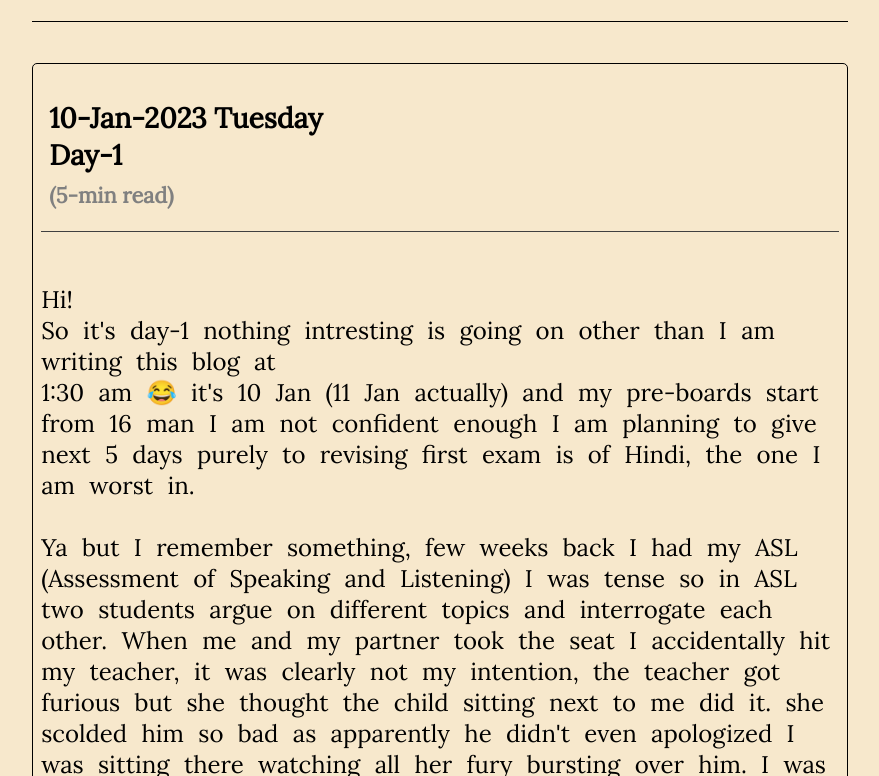
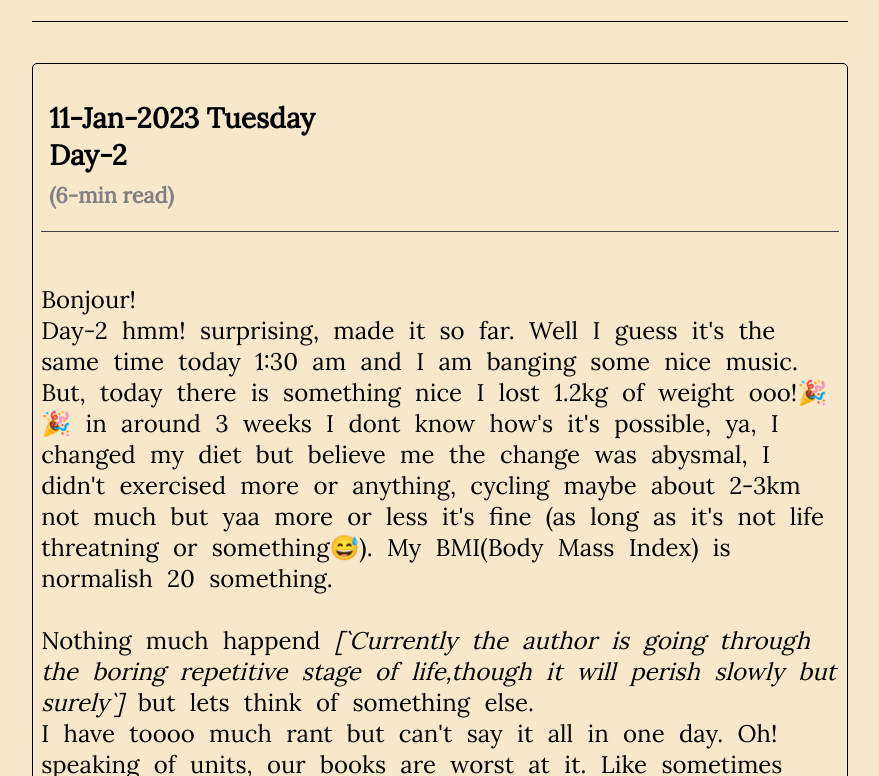
Before and after one commit to Aadit-Garg/stoopid-ideas, a plain HTML site: page index.html in a window 1280 px wide. Shown: the part 864-1640 px from the top of the page, without its empty margins (200-1079 px from the left). Drawn offline with Linux system fonts and the light colour scheme.

Commit message:
Day-2
it's surprising to believe made it so far thinking of deleting it though

```diff
--- a/index.html
+++ b/index.html
@@ -19,7 +19,7 @@
     <h1 class="wlcm">Welcome</h1>
     <div class="context">
         <div>
-            <p>So! I am <em class="brackets"><a href="http://">Aadit</a></em>, I am creating this blog/diary site for
+            <p>So! i am <em class="brackets"><a href="http://">Aadit</a></em>, I am creating this blog/diary site for
                 fun and to
                 face my
                 public anxiety
@@ -43,6 +43,41 @@
         </div>
     </div>
     <div class="card blog">
+        <h3>11-Jan-2023 Tuesday <br>
+            Day-2 <br>
+            <span class="time">(6-min read)</span>
+        </h3>
+        <p>
+            Bonjour!<br>
+            Day-2 hmm! surprising, made it so far. Well I guess it's the same time today 1:30 am
+            and I am banging some nice music. But, today there is something nice I lost 1.2kg
+            of weight ooo!🎉🎉 in around 3 weeks I dont know how's it's possible, ya, I changed
+            my diet but believe me the change was abysmal, I didn't exercised more or anything,
+            cycling maybe about 2-3km not much but yaa more or less it's fine (as long as it's not life threatning or
+            something😅). My BMI(Body Mass Index) is normalish 20 something.
+            <br><br>
+            Nothing much happend <em>[`Currently the author is going through the boring repetitive stage of
+                life,though it will perish slowly but surely`]</em> but lets think of something else.
+            <br>
+            I have toooo much rant but can't say it all in one day.
+            Oh! speaking of units, our books are worst at it. Like sometimes they use KM then
+            at other times it is Miles or Feets, sometimes Kelvin other times it's °Celcius,
+            not even that sometimes they write M/S² other times it becomes MS⁻², I know it doesn't
+            matter but I guess they can't choose a side, either British or American(It's tough I know)
+            well but can't they atleast follow the same allover.
+            <br>
+            Also, Currently my social interaction is underoot(-1); yes, imaginary (those who didn't got it root(-1) =
+            [i]maginary) my best friend is busy with their college my last chat was if not months then weeks ago
+            (that too unread). I dont know why I always end with gloom.
+            <br>
+            Thats the wrap for now, Thank-You for reading!
+            <br><br>
+            Signing off
+            <br>
+            AMEN
+        </p>
+    </div>
+    <div class="card blog">
         <h3>10-Jan-2023 Tuesday <br>
             Day-1 <br>
             <span class="time">(5-min read)</span>
@@ -59,8 +94,8 @@
             the teacher got furious but she thought the child sitting next to me did it.
             she scolded him so bad as apparently he didn't even apologized I was sitting there watching all her
             fury bursting over him. I was feeling so guilty but my scare didn't let me say a thing.
-            She is the best teacher I have met so far. This incident is one of the guilts which flood my mind before I sleep
-            , I think I will apologize the next day but I guess I don't have the guts all
+            She is the teacher I have met so far but it is one of the guilt which floods my mind before I sleep
+            (yes, there are a few more), I think I will apologize the next day but I guess I don't have the guts all
             though that teacher is a really good friend of mine, I look at her as a mentor. Even, she is the reason I
             am writing this today, she gave me the advice to write diary to express my feellings and wither away my
             anxiety.
```
